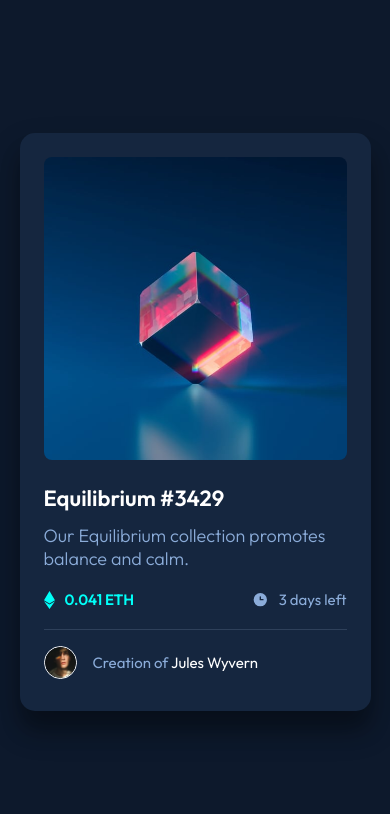
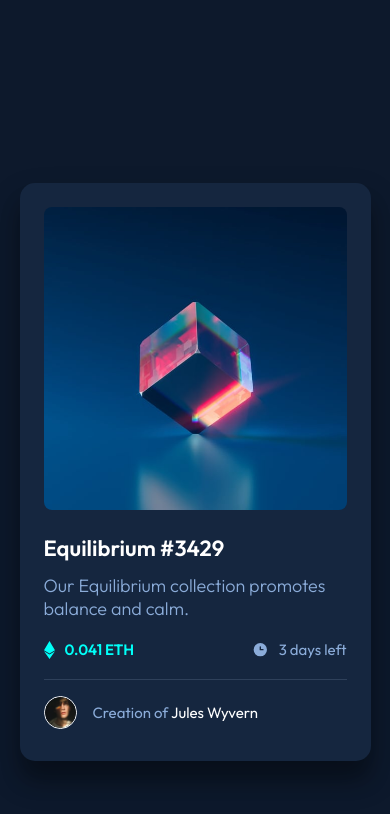
Before and after one commit to fadiyousif/nft-preview-card, a plain HTML site: page index.html in a window 390 px wide. Drawn offline with Linux system fonts and the light colour scheme.

Commit message:
add vertical margin for mobile devices

```diff
--- a/style.css
+++ b/style.css
@@ -141,6 +141,12 @@ h1:hover {
    color: var(--cyan);
 }
 
+@media (max-width: 450px) {
+   body {
+      margin: 50px 0;
+   }
+}
+
 @media (max-width: 400px) {
    .card {
       width: 90%;
```
